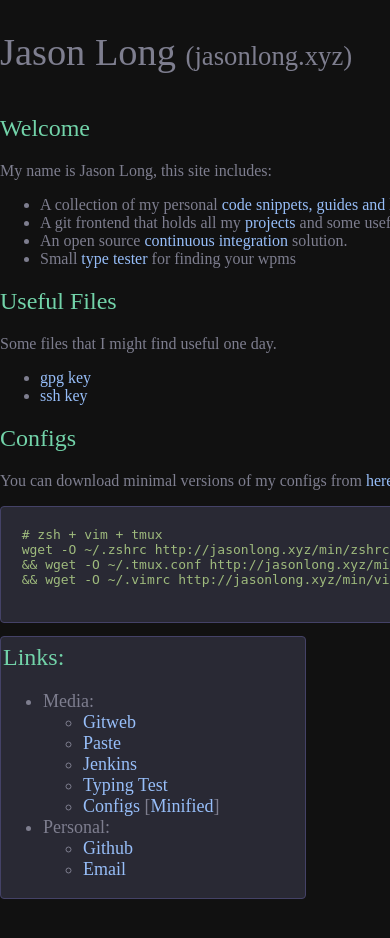
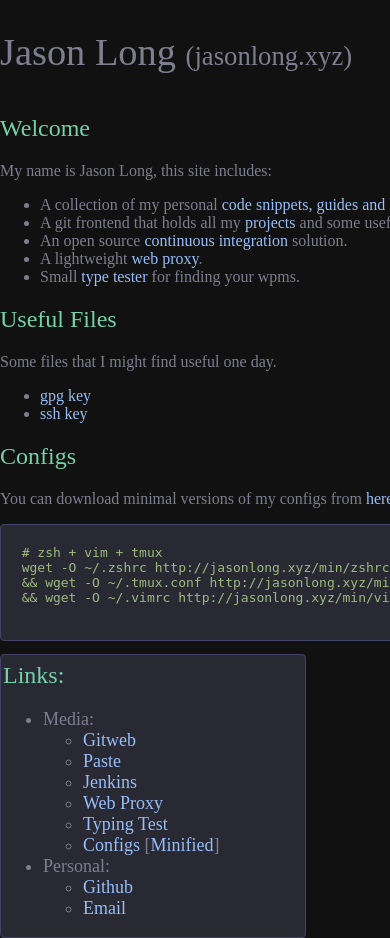
Before and after one commit to jsnal/portal, a PHP site: page / in a window 390 px wide; the page is wider, and only the part inside the window is pictured. Before the commit the page ends 899 px from the top of that part, so only its background shows below. Run offline with PHP 8.4, Linux system fonts and the light colour scheme.

Commit message:
update main site with web proxy route and some mobile design fixes

```diff
--- a/index.html
+++ b/index.html
@@ -16,7 +16,8 @@
         <li>A collection of my personal <a class="info-link" href="http://paste.jasonlong.xyz/">code snippets, guides and links</a>.</li>
         <li>A git frontend that holds all my  <a class="info-link" href="http://git.jasonlong.xyz/">projects</a> and some useful mirrors.</li>
         <li>An open source <a class="info-link" href="http://jasonlong.xyz:8080">continuous integration</a> solution.</li>
-        <li>Small <a class="info-link" href="http://jasonlong.xyz/typetest">type tester</a> for finding your wpms</li>
+        <li>A lightweight <a class="info-link" href="http://jasonlong.xyz/proxy">web proxy</a>.</li>
+        <li>Small <a class="info-link" href="http://jasonlong.xyz/typetest">type tester</a> for finding your wpms.</li>
       </ul>
       <h2>Useful Files</h2>
         <p>Some files that I might find useful one day.
@@ -44,6 +45,7 @@
           <li><a class="info-link" href="http://git.jasonlong.xyz/">Gitweb</a></li>
           <li><a class="info-link" href="http://paste.jasonlong.xyz/">Paste</a></li>
           <li><a class="info-link" href="http://jasonlong.xyz:8080">Jenkins</a></li>
+          <li><a class="info-link" href="http://jasonlong.xyz/proxy">Web Proxy</a></li>
           <li><a class="info-link" href="http://jasonlong.xyz/typetest">Typing Test</a></li>
           <li><a class="info-link" href="https://github.com/jsnal/i3wm">Configs</a> [<a class="info-link" href="http://jasonlong.xyz/min">Minified</a>]</li>
         </ul>
--- a/proxy/style.css
+++ b/proxy/style.css
@@ -1,7 +1,8 @@
 body {
   text-align: center;
-  background: #000;
+  background: #111;
   color: #7e7e8f;
+  margin-top: 5%;
 }
 
 a {
@@ -16,7 +17,9 @@ a:hover {
 
 input {
   background-color: #7e7e8f;
+  color: #111;
   margin-right: 5px;
+  margin-top: 5px;
   border-radius: 5px;
   border: 0px;
 }
```
Also changed, not shown: README.md.
